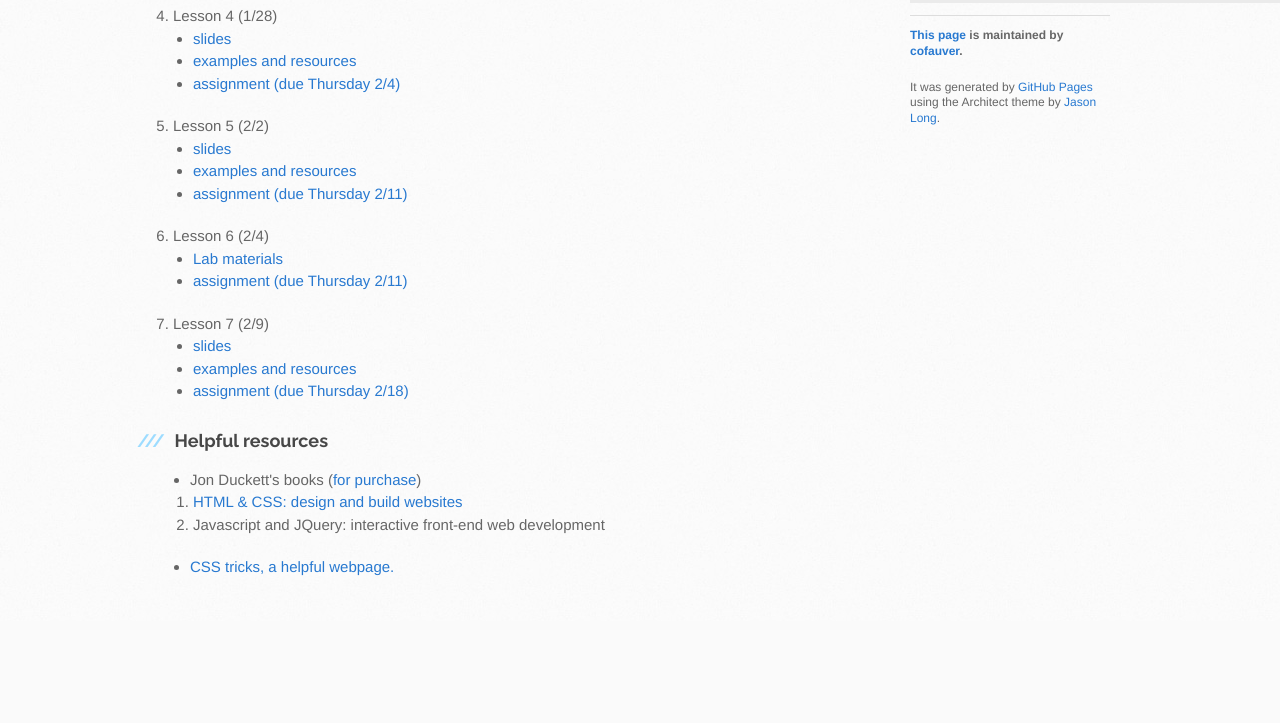
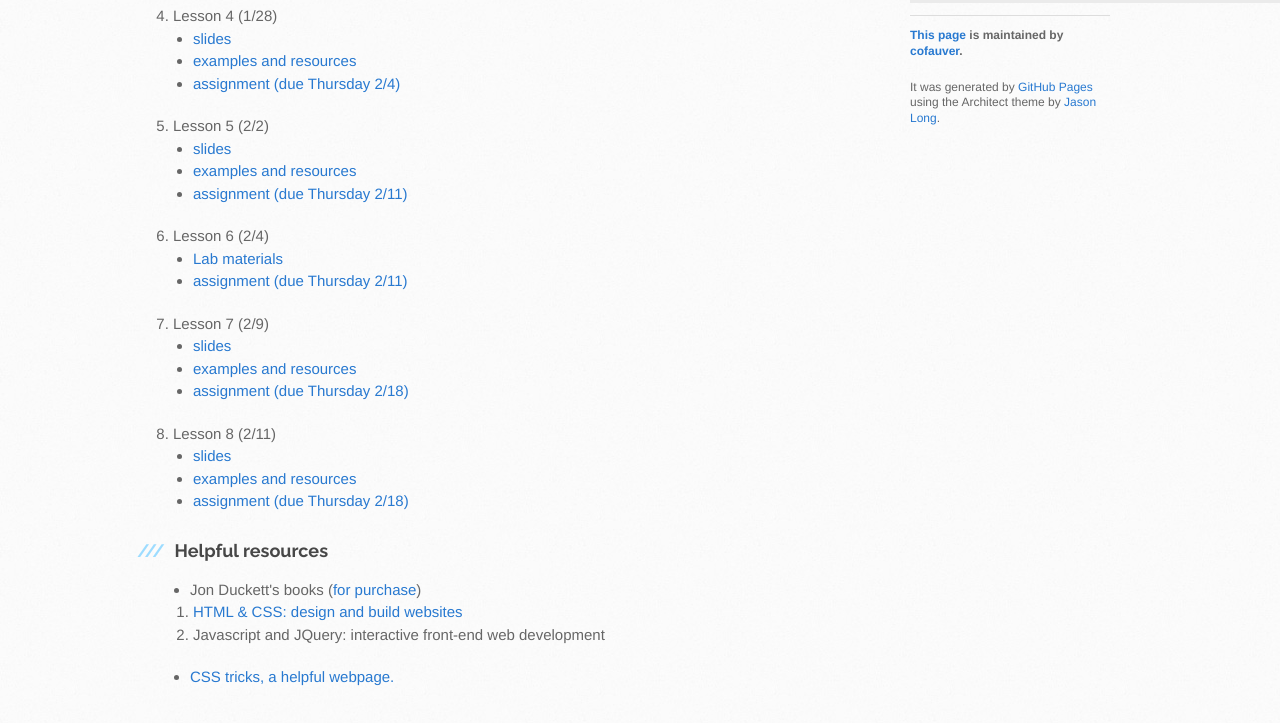
Before and after one commit to cofauver/fewd40, a plain HTML site: page index.html in a window 1280 px wide. Shown: the part 1182-1905 px from the top of the page. Before the commit the page ends 1803 px from the top, so only its background shows below. Drawn offline with Linux system fonts and the light colour scheme.

Commit message:
updating the course page with today's resources

```diff
--- a/index.html
+++ b/index.html
@@ -169,6 +169,19 @@
                 </li>
               </ul>
             </li>
+            <li>Lesson 8 (2/11)
+              <ul>
+                <li>
+                  <a href="https://docs.google.com/presentation/d/1h6rPHpccO79kFZ5hPbS1PIVzFoEcdZlfyDpNLtRGgLM/edit?usp=sharing">slides</a>
+                </li>
+                <li>
+                  <a href="https://github.com/cofauver/fewd40/tree/master/lesson8">examples and resources</a>
+                </li>
+                <li>
+                  <a href="https://github.com/cofauver/fewd40/tree/master/lesson8/assignment">assignment (due Thursday 2/18)</a>
+                </li>
+              </ul>
+            </li>
           </ol>
 
           <h3>
```
